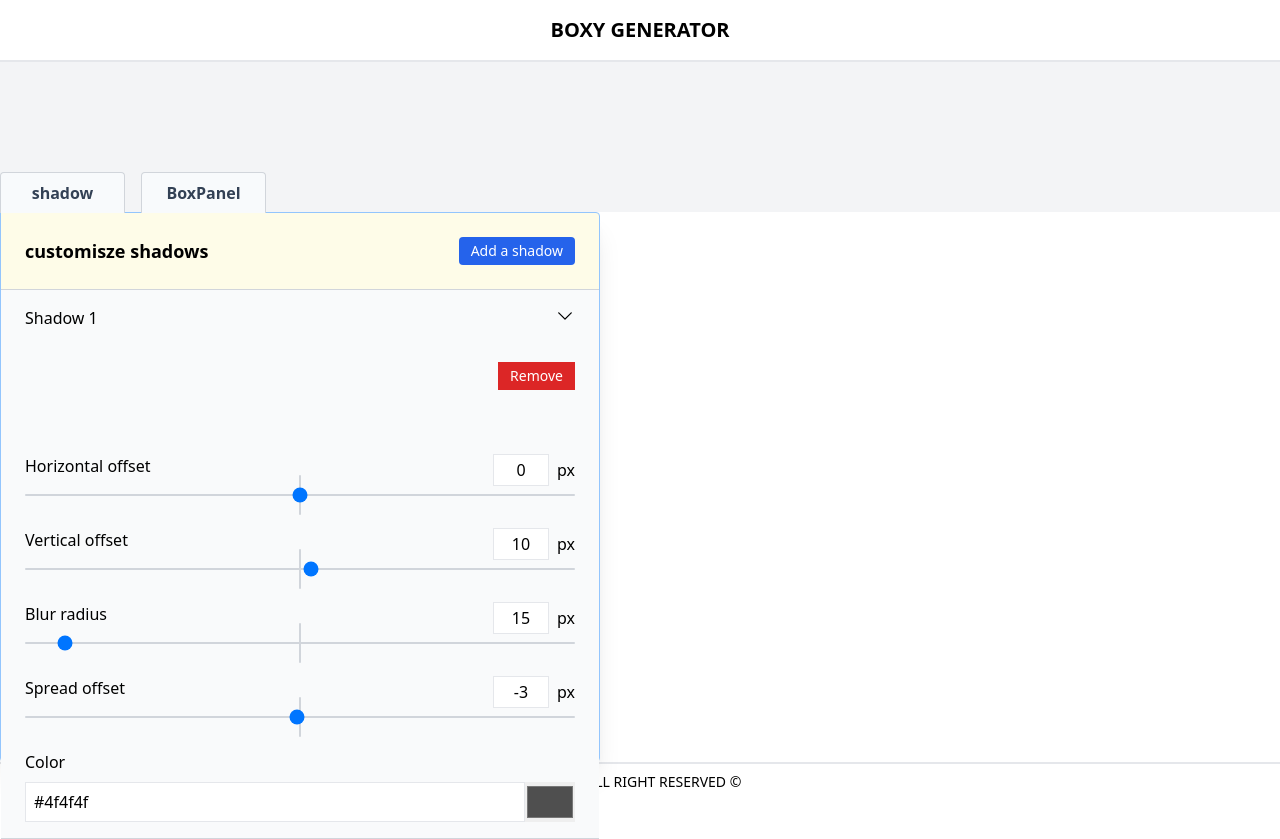
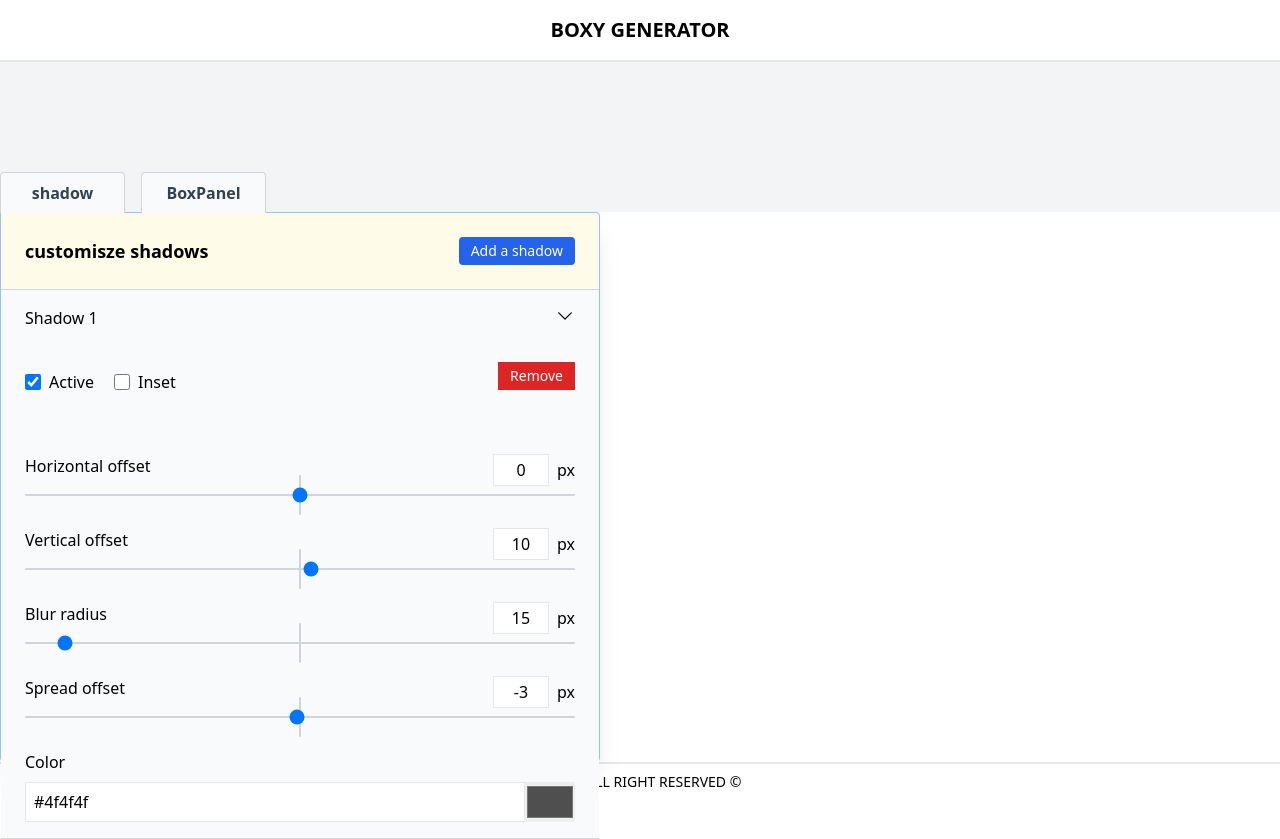
Before and after one commit to Ahmedogbinto/Boxy-generator, a React (Vite) app: page / in a window 1280 px wide. Built offline with nearby package versions, Linux system fonts and the light colour scheme.

Commit message:
Ajouter les checkboxes

```diff
--- a/src/features/shadows.js
+++ b/src/features/shadows.js
@@ -100,7 +100,7 @@
         },
 
         updateShadowValue: (state, action) => {
-            // le shadow actuel
+            // le shadow actuel (retrouver la bonne ombre)
             const currentShadow = state.find(
                 shadow => shadow.id === action.payload.shadowID
             )
@@ -111,12 +111,16 @@
 
             currentInput.value = action.payload.value
         },
-        updateCheckBox: (state, action) => {
+        updateCheckbox: (state, action) => {
+            const currentShadow = state.find(
+                shadow => shadow.id === action.payload.shadowID
+            )
 
+            currentShadow[action.payload.name] = !currentShadow[action.payload.name]
         },
 
     }
 })
 
-export const {removeShadow, addShadow, updateShadowValue, updateCheckBox} = shadowSlice.actions
+export const {removeShadow, addShadow, updateShadowValue, updateCheckbox} = shadowSlice.actions
 export default shadowSlice.reducer
--- a/src/layouts/ShadowList/Shadow.jsx
+++ b/src/layouts/ShadowList/Shadow.jsx
@@ -2,6 +2,7 @@
 import chevron from "../../assets/chevron.svg"
 import ShadowRange from "./ShadowRange"
 import ShadowColorPicker from "./ShadowColorPicker"
+import ShadowCheckbox from "./ShadowCheckbox"
 
 export default function Shadow({panelNumber, shadow}) {
     const [toggleshadow, setToggleShadow] = useState(false)
@@ -46,8 +47,8 @@
 
         {toggleshadow && <>
             <div className="flex items-end px-6 py-4">
-                {/* <checkbox /> */}
-                {/* <checkbox /> */}
+                 <ShadowCheckbox name={"active"} shadowID={shadow.id} />
+                 <ShadowCheckbox name={"inset"} shadowID={shadow.id} />
 
                 <button className="ml-auto text-sm bg-red-600 text-white hover:bg-red-700 py-1 px-3 roubded">
                     Remove
--- /dev/null
+++ b/src/layouts/ShadowList/ShadowCheckbox.jsx
@@ -0,0 +1,27 @@
+import { useSelector, useDispatch } from "react-redux"
+import { updateCheckbox } from "../../features/shadows"
+import { use } from "react";
+
+export default function ShadowCheckbox({name, shadowID}) {
+    const checkboxShadow = useSelector(state => state.shadows.find(shadow => shadow.id === shadowID))
+    console.log(checkboxShadow);
+    const dispatch = useDispatch();
+
+  return (
+    <>
+        <input
+        onChange={()=> dispatch(updateCheckbox({shadowID, name}))}
+        type="checkbox"
+        checked={checkboxShadow[name]}
+        id={`checkbox-${name}-${shadowID}`}
+        className="h-4 w-4 border-gray-300 rounded mr-2"
+         />
+
+        <label
+        className="leading-4 mr-5"
+        htmlFor={`checkbox-${name}-${shadowID}`}>
+          {name.charAt(0).toUpperCase() + name.slice(1)}
+        </label>
+    </>
+  )
+}
```
